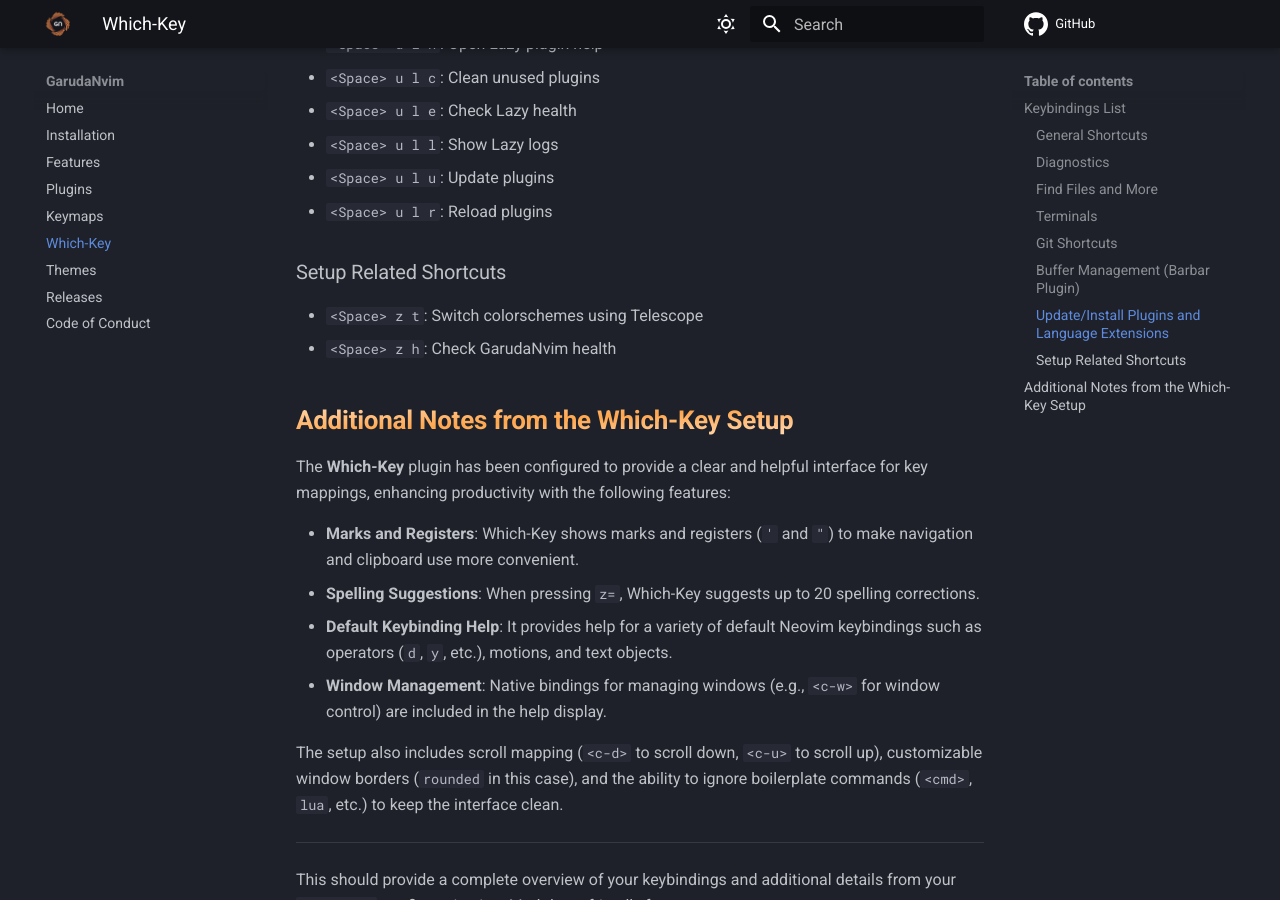
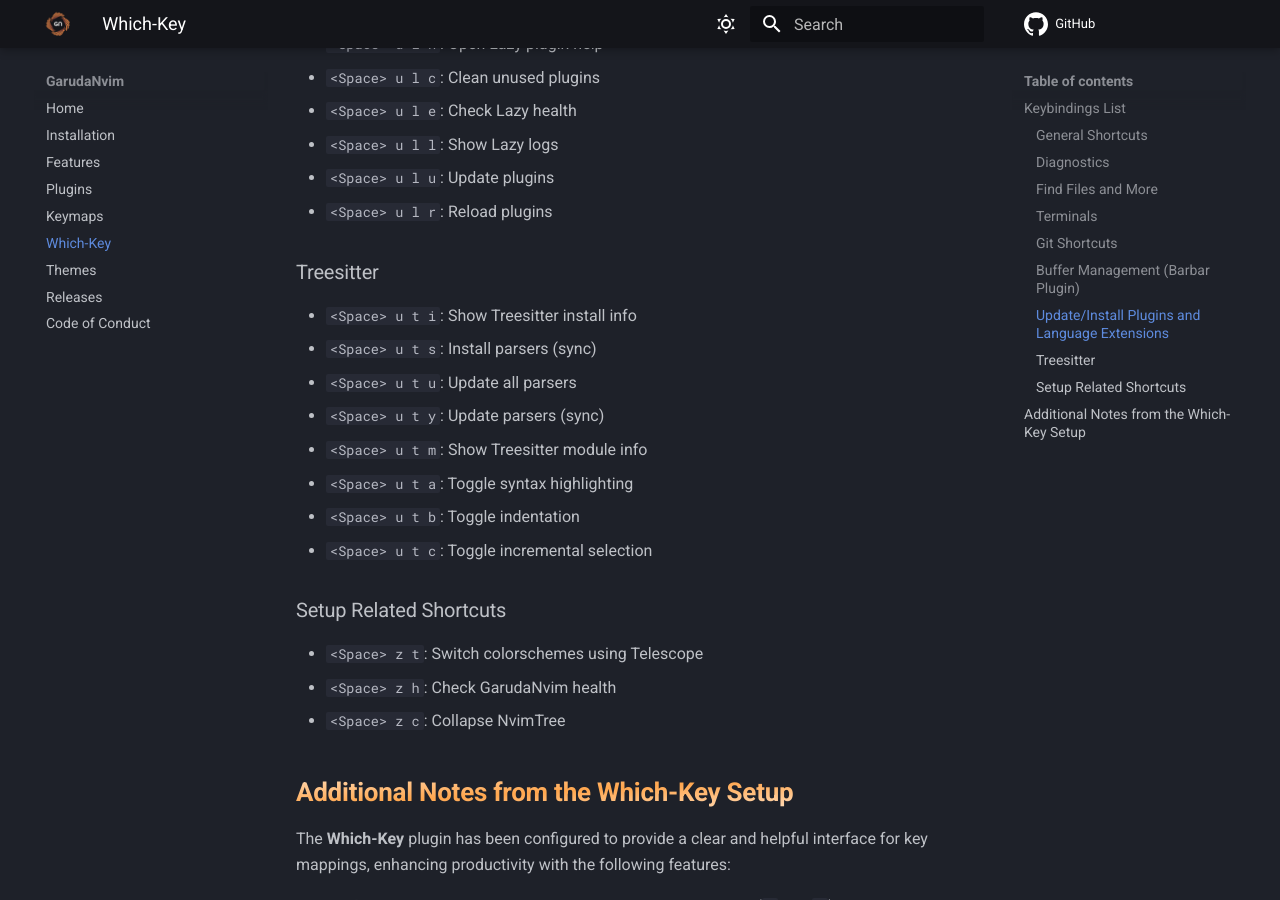
Before and after one commit to GarudaNvim/GarudaNvim.github.io, an MkDocs documentation site: the page built from docs/whichkey.md, in a window 1280 px wide and 900 px high, scrolled down 2834 px. Built offline with MkDocs 1.6.1 and Material for MkDocs 9.7.7, drawn with Linux system fonts in a browser that asks for light colours.

Commit message:
Update whichkey page: add Treesitter keymaps and Space+z+c
- Add full Treesitter section (Space u t *) with 8 keybindings for
  managing parsers and toggling highlighting/indent/selection (v1.4.0)
- Add Space z c (NvimTreeCollapse) to Setup Related Shortcuts

Co-Authored-By: Claude Sonnet 4.6 <noreply@anthropic.com>

```diff
--- a/docs/whichkey.md
+++ b/docs/whichkey.md
@@ -81,9 +81,20 @@ Take a deep breath, grab your coffee, and dive in—each keybinding has been pla
 - `<Space> u l u`: Update plugins
 - `<Space> u l r`: Reload plugins
 
+### Treesitter
+- `<Space> u t i`: Show Treesitter install info
+- `<Space> u t s`: Install parsers (sync)
+- `<Space> u t u`: Update all parsers
+- `<Space> u t y`: Update parsers (sync)
+- `<Space> u t m`: Show Treesitter module info
+- `<Space> u t a`: Toggle syntax highlighting
+- `<Space> u t b`: Toggle indentation
+- `<Space> u t c`: Toggle incremental selection
+
 ### Setup Related Shortcuts
 - `<Space> z t`: Switch colorschemes using Telescope
 - `<Space> z h`: Check GarudaNvim health
+- `<Space> z c`: Collapse NvimTree
 
 ## <span class="sh-font tsh-color">Additional Notes from the Which-Key Setup</span>
 
```
